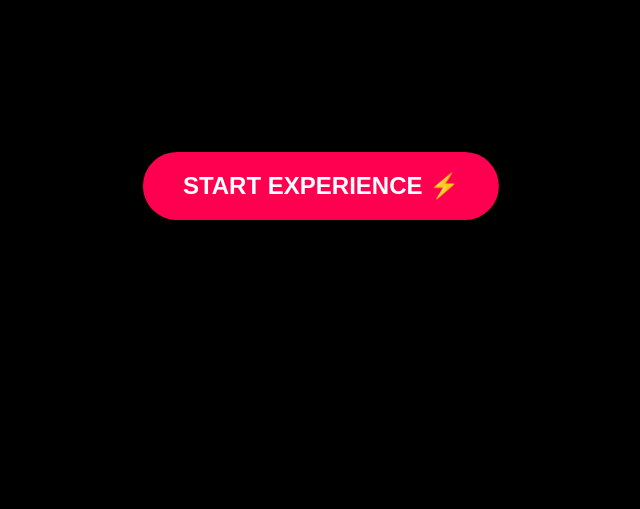
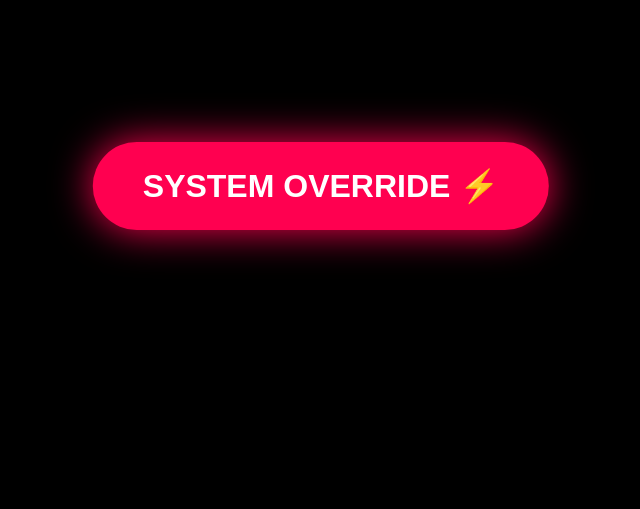
Before and after one commit to mailadresse671-lab/rene-party-os, a plain HTML site: page index.html in a window 1280 px wide. Shown: the part 214-723 px from the top of the page, without its empty margins (319-959 px from the left). Drawn offline with Linux system fonts and the light colour scheme.

Commit message:
Upgrade to RENÉ OS v14 with new features

```diff
--- a/index.html
+++ b/index.html
@@ -3,176 +3,123 @@
 <head>
     <meta charset="UTF-8">
     <meta name="viewport" content="width=device-width, initial-scale=1.0, maximum-scale=1.0, user-scalable=no">
-    <title>RENÉ OS v13 - CINEMATIC</title>
-    <link href="https://fonts.googleapis.com/css2?family=Fredoka:wght@400;700;900&family=Share+Tech+Mono&display=swap" rel="stylesheet">
+    <title>RENÉ OS v14 - HYPER CUT</title>
+    <link href="https://fonts.googleapis.com/css2?family=Fredoka:wght@900&family=Share+Tech+Mono&display=swap" rel="stylesheet">
     <style>
-        :root {
-            --cyan: #00f2ea; --pink: #ff0050; --term-green: #0f0; --term-red: #f00;
+        :root { --cyan: #00f2ea; --pink: #ff0050; }
+        * { margin: 0; padding: 0; box-sizing: border-box; }
+        body { background: #000; font-family: 'Fredoka', sans-serif; height: 100vh; overflow: hidden; }
+
+        #intro-vid {
+            position: absolute; width: 100%; height: 100%; object-fit: cover;
+            z-index: 1; transition: filter 0.05s; opacity: 0.4;
         }
-        * { margin: 0; padding: 0; box-sizing: border-box; -webkit-tap-highlight-color: transparent; }
-        body { background-color: #000; font-family: 'Fredoka', sans-serif; color: white; height: 100vh; overflow: hidden; }
 
-        .hidden { display: none !important; }
-        .full-screen { position: absolute; top: 0; left: 0; width: 100%; height: 100%; z-index: 10; display: flex; flex-direction: column; }
+        #flash-pic {
+            position: absolute; width: 100%; height: 100%; object-fit: cover;
+            z-index: 5; display: none;
+        }
 
-        /* INTRO STYLES */
-        #view-intro { background: #000; z-index: 2000; font-family: 'Share Tech Mono', monospace; }
-        #intro-vid-bg { position: absolute; top: 0; left: 0; width: 100%; height: 100%; object-fit: cover; opacity: 0.5; z-index: 1; filter: contrast(1.2); }
-
-        #terminal-console {
-            position: absolute; bottom: 10%; left: 5%; right: 5%;
-            height: 40%; color: var(--term-green); font-size: 1rem;
-            z-index: 2; display: flex; flex-direction: column; justify-content: flex-end;
-            text-shadow: 0 0 5px #0f0; overflow: hidden;
-        }
-        .log-line { margin-bottom: 5px; animation: fadeIn 0.3s forwards; }
-
-        #big-overlay {
-            position: absolute; top: 40%; left: 50%; transform: translate(-50%, -50%);
-            width: 100%; text-align: center; font-size: 3rem; font-weight: 900;
-            z-index: 5; opacity: 0; transition: 0.5s; text-shadow: 0 0 20px var(--cyan);
+        #impact-text {
+            position: absolute; top: 50%; left: 50%; transform: translate(-50%, -50%);
+            z-index: 10; font-size: 3.5rem; text-align: center; text-transform: uppercase;
+            color: white; text-shadow: 0 0 20px var(--pink); opacity: 0;
+            width: 100%; pointer-events: none; line-height: 1;
         }
 
         #start-btn {
             position: absolute; top: 50%; left: 50%; transform: translate(-50%, -50%);
-            z-index: 100; padding: 20px 40px; font-size: 1.5rem; background: var(--pink);
-            border: none; border-radius: 50px; color: white; font-weight: bold;
+            z-index: 100; padding: 25px 50px; border-radius: 50px; background: var(--pink);
+            color: white; border: none; font-size: 2rem; cursor: pointer; font-weight: 900;
+            box-shadow: 0 0 40px var(--pink);
         }
 
-        #skip-btn {
-            position: absolute; top: 20px; right: 20px; z-index: 2001;
-            background: rgba(255,255,255,0.1); border: 1px solid white; color: white;
-            padding: 8px 15px; border-radius: 20px; font-size: 0.8rem; display: none;
-        }
-
-        /* DASHBOARD */
-        #view-dash { background: #020617; padding: 20px; align-items: center; justify-content: center; }
-        .dash-card {
-            background: rgba(255,255,255,0.05); border: 1px solid var(--cyan);
-            width: 80%; padding: 20px; border-radius: 20px; text-align: center; margin-bottom: 20px;
-        }
-
-        @keyframes fadeIn { from { opacity: 0; transform: translateY(5px); } to { opacity: 1; transform: translateY(0); } }
+        /* Glitch & Flash Effekte */
+        .glitch-active { filter: invert(1) contrast(3) brightness(1.5) !important; }
+        .white-out { background: white !important; }
     </style>
 </head>
 <body>
 
     <audio id="intro-music" src="intro-sound.mp3"></audio>
-
-    <div id="view-intro" class="full-screen">
-        <video id="intro-vid-bg" muted playsinline></video>
-        <div id="terminal-console"></div>
-        <div id="big-overlay"></div>
-        <button id="skip-btn" onclick="intro.finish()">SKIP ⏩</button>
-        <button id="start-btn" onclick="intro.start()">START EXPERIENCE ⚡</button>
-    </div>
-
-    <div id="view-app" class="full-screen hidden">
-        <div id="view-dash" class="full-screen">
-            <h1 style="color:var(--pink); margin-bottom:30px;">RENÉ OS v13</h1>
-            <div class="dash-card">
-                <h2>WILLKOMMEN</h2>
-                <p>System erfolgreich gehackt.</p>
-                <p style="margin-top:10px; color:var(--cyan)">Viel Spaß auf deiner Party!</p>
-            </div>
-            <button onclick="location.reload()" style="background:none; border:1px solid #333; color:#333; padding:5px; margin-top:20px;">Intro nochmal schauen</button>
-        </div>
-    </div>
+    <video id="intro-vid" muted playsinline></video>
+    <img id="flash-pic" src="" alt="flash">
+    <div id="impact-text"></div>
+    <button id="start-btn" onclick="runHyperIntro()">SYSTEM OVERRIDE ⚡</button>
 
     <script>
-        const intro = {
-            vids: ['glitch1.mp4', 'glitch2.mp4', 'glitch3.mp4'],
-            isFirstTime: localStorage.getItem('introSeen') === null,
+        // Deine 10 Bilder
+        const images = [];
+        for(let i=1; i<=10; i++) images.push(`pic${i}.jpg`);
+        const vids = ['glitch1.mp4', 'glitch2.mp4', 'glitch3.mp4'];
 
-            start: () => {
-                document.getElementById('start-btn').classList.add('hidden');
+        const sleep = ms => new Promise(r => setTimeout(r, ms));
 
-                // Audio & Video starten
-                const aud = document.getElementById('intro-music');
-                aud.play();
+        async function runHyperIntro() {
+            document.getElementById('start-btn').style.display = 'none';
+            const aud = document.getElementById('intro-music');
+            const vid = document.getElementById('intro-vid');
+            const pic = document.getElementById('flash-pic');
+            const txt = document.getElementById('impact-text');
 
-                const vid = document.getElementById('intro-vid-bg');
-                let i = 0;
-                const playNextVid = () => {
-                    vid.src = intro.vids[i];
-                    vid.play();
-                    i = (i + 1) % intro.vids.length;
-                };
-                vid.onended = playNextVid;
-                playNextVid();
+            aud.play();
+            vid.src = vids[0];
+            vid.play();
 
-                // Skip Button nur zeigen, wenn nicht das erste Mal
-                if (!intro.isFirstTime) {
-                    document.getElementById('skip-btn').style.display = 'block';
+            // 1. PHASE: Schnelles Bilder-Gewitter (Strobe)
+            for(let i=0; i < images.length; i++) {
+                pic.src = images[i];
+                pic.style.display = 'block';
+                vid.classList.add('glitch-active');
+                await sleep(150); // Extrem schneller Blitz (0.15 Sek)
+                pic.style.display = 'none';
+                vid.classList.remove('glitch-active');
+                await sleep(50);
+            }
+
+            // 2. PHASE: Schlagworte + Insider
+            const showWord = async (word, imageIdx = null) => {
+                txt.innerText = word;
+                txt.style.opacity = 1;
+                if(imageIdx !== null) {
+                    pic.src = images[imageIdx];
+                    pic.style.display = 'block';
                 }
+                vid.classList.add('glitch-active');
+                await sleep(800);
+                txt.style.opacity = 0;
+                pic.style.display = 'none';
+                vid.classList.remove('glitch-active');
+                vid.src = vids[Math.floor(Math.random()*vids.length)];
+                vid.play();
+                await sleep(100);
+            };
 
-                intro.runSequence();
-            },
+            await showWord("TARGET: RENÉ");
+            await showWord("BALKON RONNY", 4); // Nutzt pic5.jpg
+            await showWord("HUND & KATZE", 7);  // Nutzt pic8.jpg
+            await showWord("DO-N OVERRIDE");
+            await showWord("HAPPY BIRTHDAY", 0); // Nutzt pic1.jpg
 
-            log: (t, delay) => {
-                return new Promise(resolve => {
-                    setTimeout(() => {
-                        const c = document.getElementById('terminal-console');
-                        const d = document.createElement('div');
-                        d.className = 'log-line';
-                        d.innerText = "> " + t;
-                        c.appendChild(d);
-                        c.scrollTop = c.scrollHeight;
-                        resolve();
-                    }, delay);
-                });
-            },
+            // FINALE: Mega Flash
+            document.body.classList.add('white-out');
+            txt.innerText = "READY TO PARTY?";
+            txt.style.color = "black";
+            txt.style.opacity = 1;
+            await sleep(1500);
 
-            showBig: (t, duration) => {
-                const o = document.getElementById('big-overlay');
-                o.innerText = t;
-                o.style.opacity = 1;
-                return new Promise(r => setTimeout(() => { o.style.opacity = 0; r(); }, duration));
-            },
-
-            runSequence: async () => {
-                await intro.log("BOOTING DO-N OVERRIDE...", 500);
-                await intro.log("BYPASSING SECURITY...", 1000);
-                await intro.showBig("HACKING SYSTEM", 2000);
-
-                await intro.log("TARGET: RENÉ", 500);
-                await intro.log("LOCATION: BIRTHDAY PARTY", 500);
-                await intro.log("STATUS: OPTIMAL", 1000);
-
-                await intro.showBig("ACCESS GRANTED", 2000);
-
-                await intro.log("LOADING PERSONAL DATA...", 800);
-                await intro.log("BALKON-RONNY DETECTED", 1200);
-                await intro.log("HUND & KATZE PROTOCOL ACTIVE", 1000);
-
-                await intro.showBig("HAPPY BIRTHDAY!", 3000);
-
-                await intro.log("CLEANING UP TRACES...", 1000);
-                await intro.log("SYSTEM READY.", 1000);
-
-                // Wenn das Lied vorbei ist (oder kurz davor)
-                const aud = document.getElementById('intro-music');
-                aud.onended = () => {
-                    intro.finish();
-                };
-
-                // Falls das Lied sehr lang ist, beenden wir nach dem Log-Ablauf nach kurzem Puffer
-                setTimeout(() => {
-                    if (intro.isFirstTime) {
-                        // Beim ersten Mal warten wir wirklich aufs Audio-Ende
-                    } else {
-                        intro.finish();
-                    }
-                }, 15000); // Sicherheits-Timer falls Audio klemmt
-            },
-
-            finish: () => {
-                localStorage.setItem('introSeen', 'true');
-                document.getElementById('view-intro').classList.add('hidden');
-                document.getElementById('view-app').classList.remove('hidden');
-                document.getElementById('intro-music').pause();
-            }
-        };
+            // ÜBERGANG ZUR APP
+            document.body.innerHTML = `
+                <div style="height:100vh; display:flex; flex-direction:column; align-items:center; justify-content:center; background:#020617; color:white; text-align:center; padding:20px;">
+                    <h1 style="color:#00f2ea; font-size:3rem; margin-bottom:20px;">RENÉ OS v14</h1>
+                    <div style="border:2px solid #00f2ea; padding:30px; border-radius:20px;">
+                        <p style="font-size:1.5rem;">System gehackt!</p>
+                        <p style="margin-top:20px;">Viel Spaß beim Feiern, Bruder!</p>
+                        <button onclick="location.reload()" style="margin-top:30px; background:none; border:1px solid #333; color:#333; padding:5px;">Intro nochmals</button>
+                    </div>
+                </div>
+            `;
+        }
     </script>
 </body>
 </html>
```
